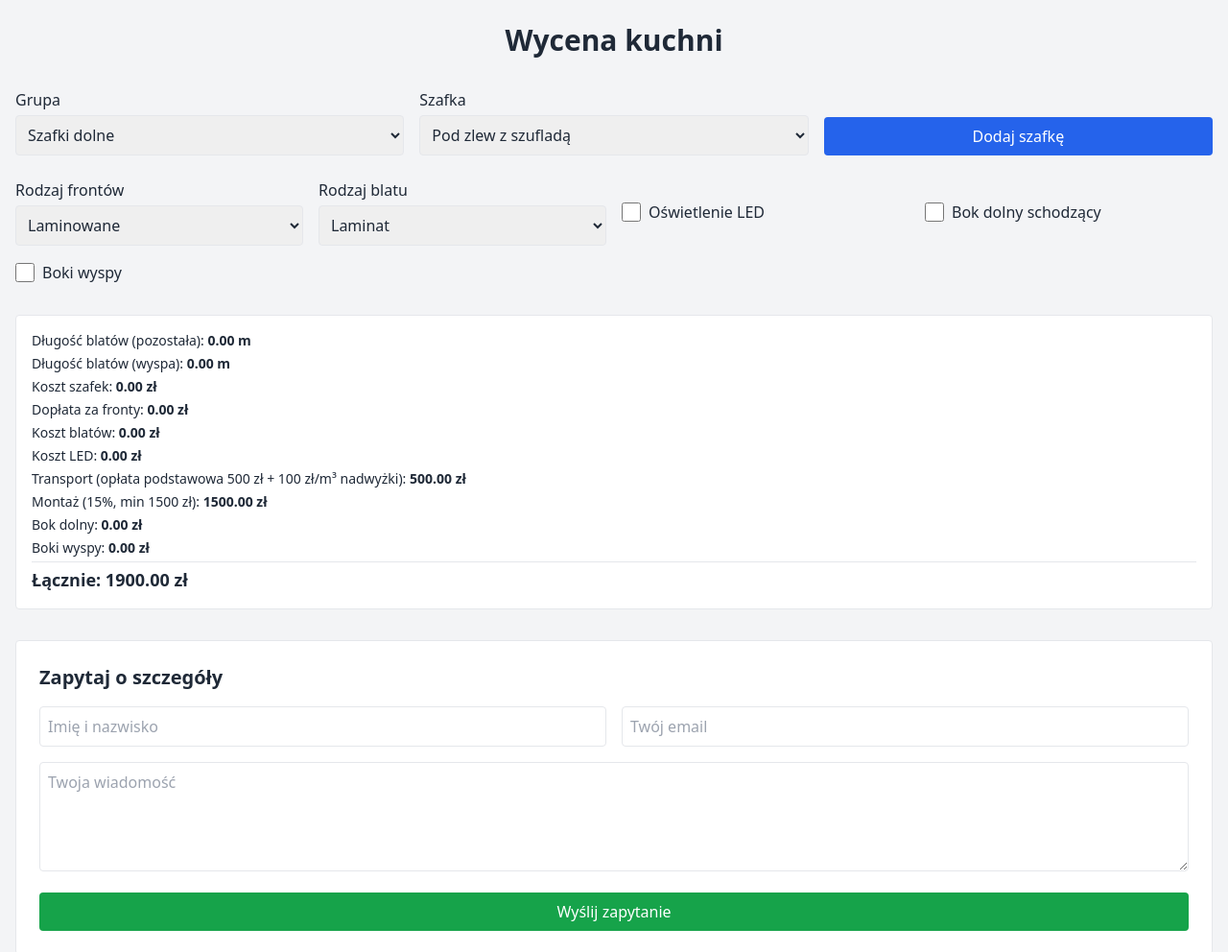
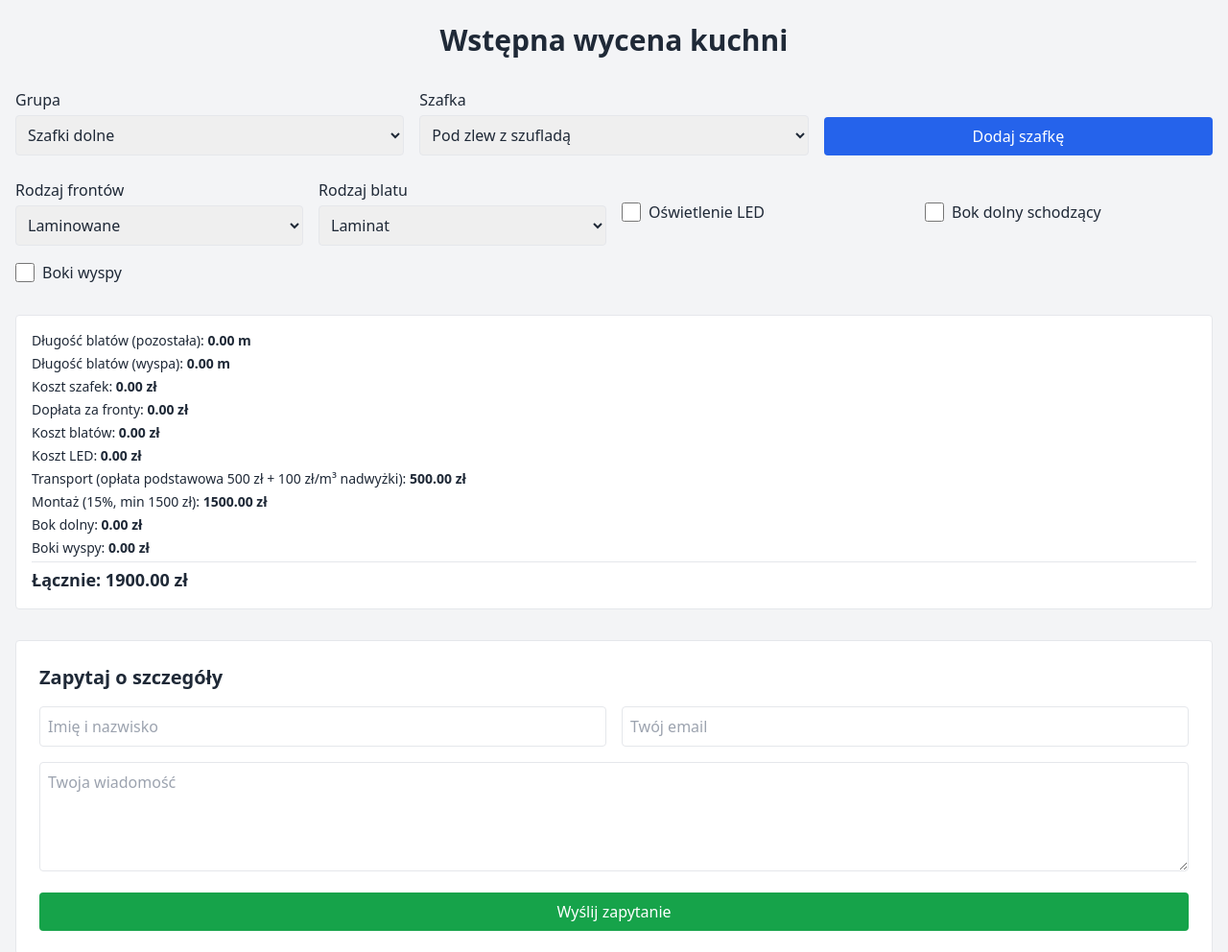
Before and after one commit to AndrewVege/KitchenApp, a plain HTML site: page index.html in a window 1280 px wide. Shown: the top 992 px of the page at 96% size. Drawn offline with nearby package versions, Linux system fonts and the light colour scheme.

Commit message:
Update index.html

```diff
--- a/index.html
+++ b/index.html
@@ -9,7 +9,7 @@
 </head>
 <body class="bg-gray-100 text-gray-800 antialiased">
   <div id="app" class="container mx-auto px-4 py-6">
-    <h1 class="text-3xl font-bold text-center mb-8">Wycena kuchni</h1>
+    <h1 class="text-3xl font-bold text-center mb-8">Wstępna wycena kuchni</h1>
 
     <!-- wybór grupy i szafki -->
     <div class="grid grid-cols-1 md:grid-cols-3 gap-4 mb-6">
```
